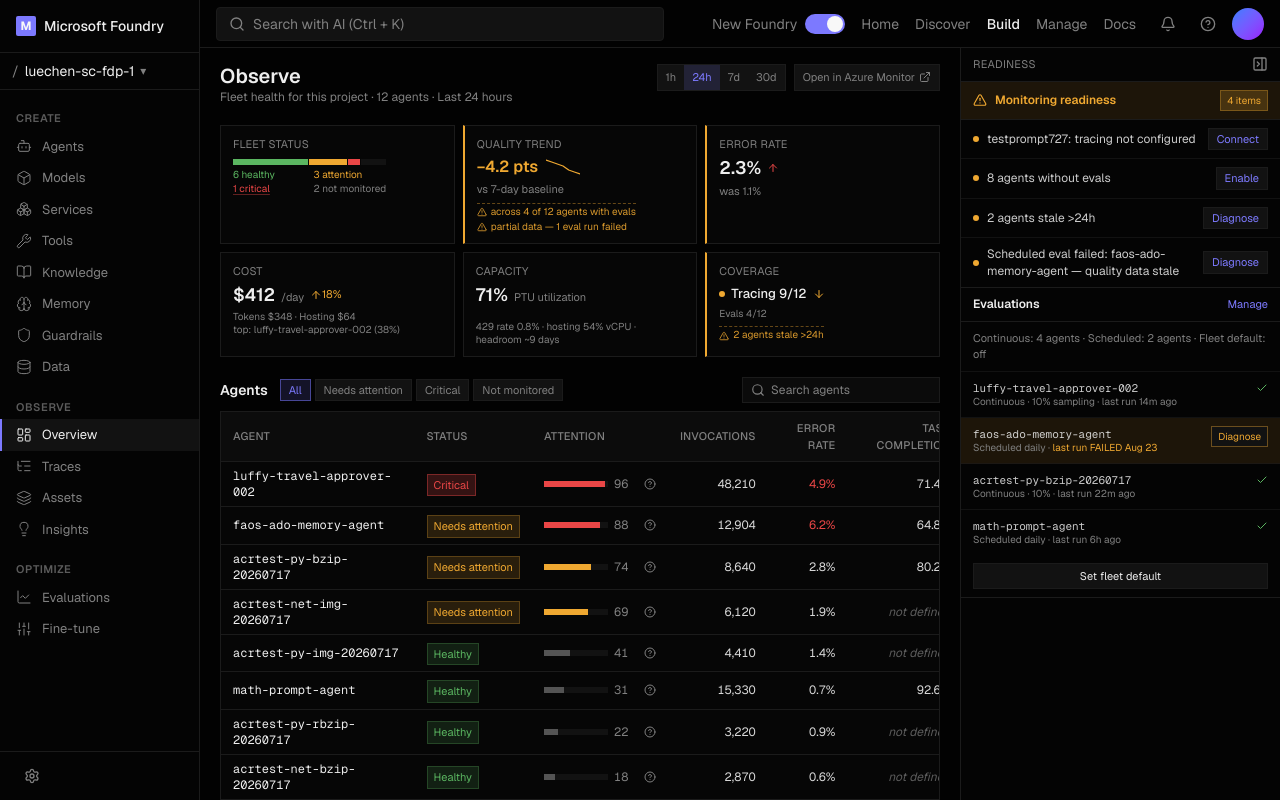
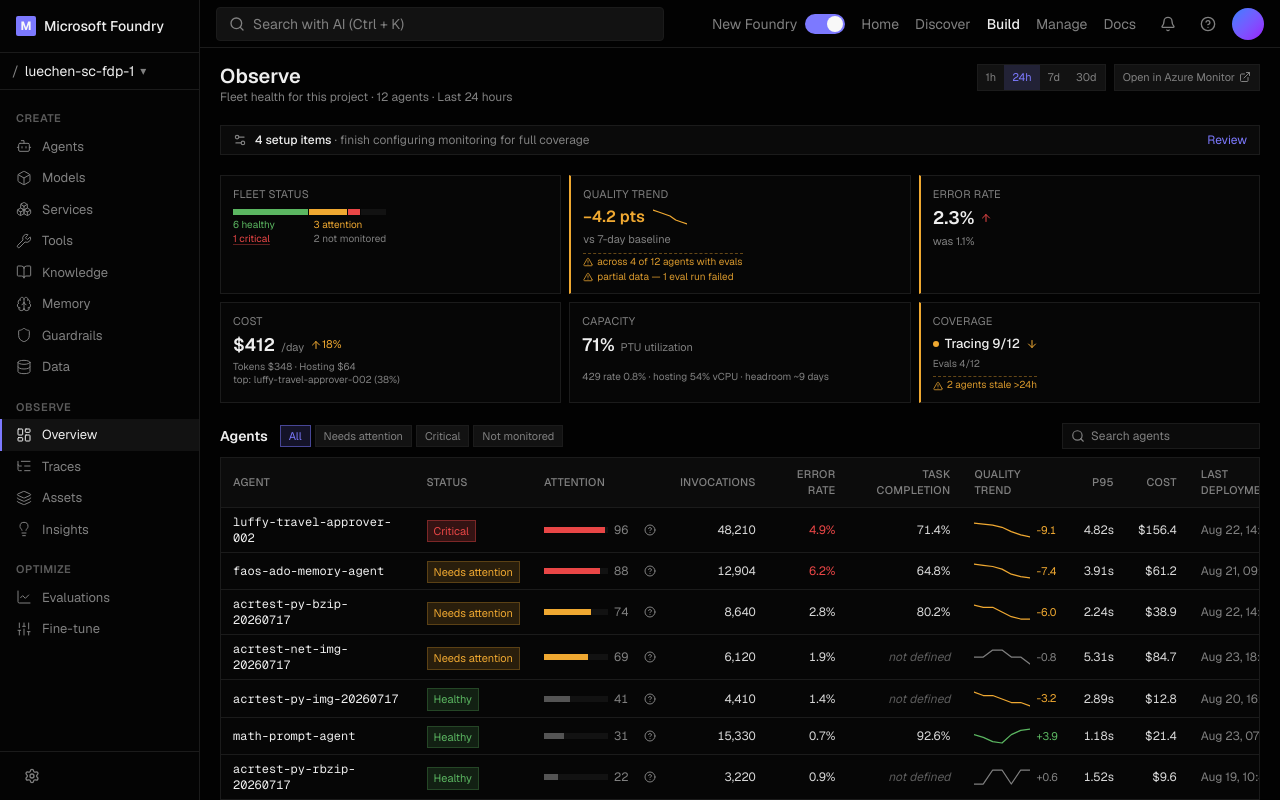
Before and after one commit to fubaduba/v0-test-suites-traces-datasets-pipelines, a Next.js app: page / in a window 1280 px wide. Built offline with nearby package versions, Linux system fonts and the light colour scheme.

Commit message:
feat: update observe-view component with new setup items feature and remove auto-open rail
Co-authored-by: Filisha Shah  <51928518+fubaduba@users.noreply.github.com>

```diff
--- a/components/observe-view.tsx
+++ b/components/observe-view.tsx
@@ -1,8 +1,8 @@
 "use client"
 
-import { useEffect, useRef, useState } from "react"
+import { useRef, useState } from "react"
 import { cn } from "@/lib/utils"
-import { ExternalLink, PanelRightOpen } from "lucide-react"
+import { ExternalLink, Settings2 } from "lucide-react"
 import { TooltipProvider } from "@/components/ui/tooltip"
 import { KpiStrip } from "@/components/observe/kpi-strip"
 import { MetricTrendView } from "@/components/observe/metric-trend-view"
@@ -10,7 +10,7 @@ import { InsightsPanel } from "@/components/observe/insights-panel"
 import { AgentTable } from "@/components/observe/agent-table"
 import { RightRail } from "@/components/observe/right-rail"
 import { AgentDrawer } from "@/components/observe/agent-drawer"
-import { fleetAgents, type FleetAgent } from "@/lib/observe-data"
+import { fleetAgents, readinessItems, type FleetAgent } from "@/lib/observe-data"
 import type { MetricId } from "@/lib/metric-trends"
 import { initFromMetric, type TraceQueryInit } from "@/lib/trace-explorer-data"
 
@@ -34,11 +34,8 @@ export function ObserveView({ onInvestigate, onOpenInsights }: ObserveViewProps)
 
   const tableRef = useRef<HTMLDivElement>(null)
 
-  // Open the rail by default only where it can dock beside the content (xl and up).
-  // Done after mount so server and client render the same initial markup.
-  useEffect(() => {
-    if (window.matchMedia("(min-width: 1280px)").matches) setRailOpen(true)
-  }, [])
+  // The rail no longer opens on load — the page leads with tracing data, and the
+  // collapsed "setup items" line above the KPI strip opens it on demand.
 
   const scrollTo = (ref: React.RefObject<HTMLDivElement | null>) =>
     ref.current?.scrollIntoView({ behavior: "smooth", block: "start" })
@@ -105,18 +102,24 @@ export function ObserveView({ onInvestigate, onOpenInsights }: ObserveViewProps)
                   Open in Azure Monitor
                   <ExternalLink className="w-3 h-3" />
                 </button>
-                {!railOpen && (
-                  <button
-                    type="button"
-                    onClick={() => setRailOpen(true)}
-                    className="flex items-center gap-1.5 px-2 py-1 text-[11px] bg-secondary border border-border text-muted-foreground hover:text-foreground"
-                  >
-                    <PanelRightOpen className="w-3.5 h-3.5" />
-                    Readiness
-                  </button>
-                )}
               </div>
             </header>
+
+            {/* Collapsed setup line — configuration is one line, not a column */}
+            <div className="flex items-center gap-2 px-3 py-1.5 border border-border bg-secondary/50 text-xs text-muted-foreground">
+              <Settings2 className="w-3.5 h-3.5 shrink-0" aria-hidden="true" />
+              <span className="flex-1">
+                <span className="font-medium text-foreground">{readinessItems.length} setup items</span>
+                {" · finish configuring monitoring for full coverage"}
+              </span>
+              <button
+                type="button"
+                onClick={focusReadiness}
+                className="shrink-0 text-primary hover:underline"
+              >
+                Review
+              </button>
+            </div>
 
             {/* Layer 1 */}
             <KpiStrip
```
